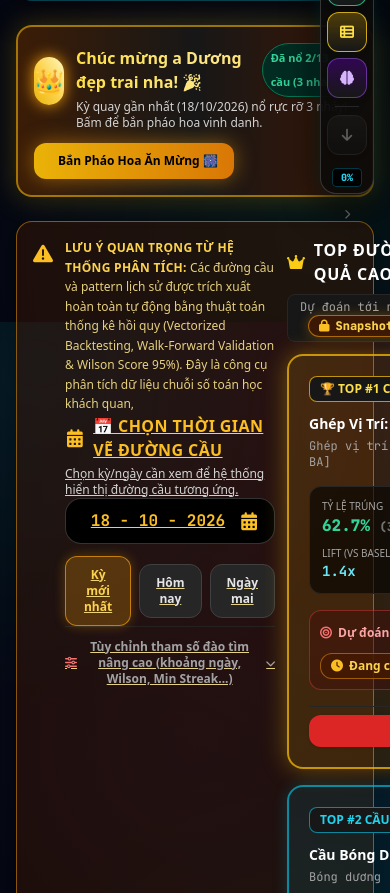
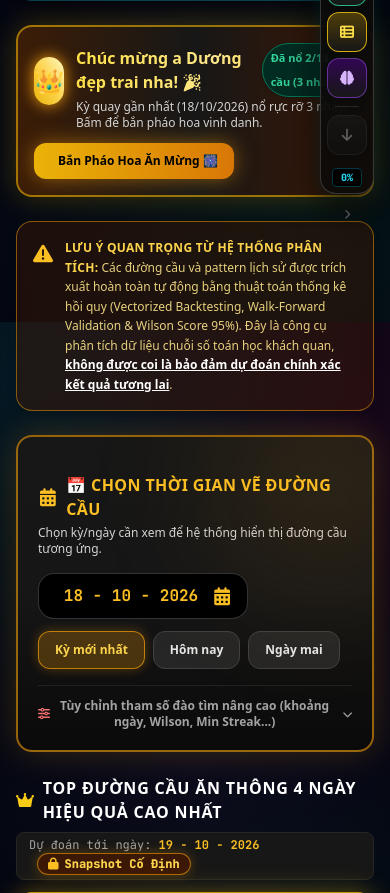
Before and after one commit to kevin180104/xsmb-app, a Flask app: page / in a window 390 px wide; the page is wider, and only the part inside the window is pictured. Shown: the part 522-1415 px from the top of that part. Run offline with Flask 3, Linux system fonts and the light colour scheme; data comes from the database, SQL or seed files in the repository; some libraries are stand-ins or nearby versions.

Commit message:
fix(ui): fix unclosed disclaimer tags and restore full-width responsive layout

```diff
--- a/templates/index.html
+++ b/templates/index.html
@@ -110,7 +110,11 @@
                 <i class="fa-solid fa-triangle-exclamation text-amber-400 text-xl mt-0.5 flex-shrink-0"></i>
                 <div class="text-xs text-amber-200/90 leading-relaxed">
                     <b class="text-amber-300 uppercase tracking-wide">Lưu ý quan trọng từ Hệ thống Phân tích:</b>
-                    Các đường cầu và pattern lịch sử được trích xuất hoàn toàn tự động bằng thuật toán thống kê hồi quy (Vectorized Backtesting, Walk-Forward Validation & Wilson Score 95%). Đây là công cụ phân tích dữ liệu chuỗi số toán học khách quan, <span class="underline font-            <!-- ========================================================================= -->
+                    Các đường cầu và pattern lịch sử được trích xuất hoàn toàn tự động bằng thuật toán thống kê hồi quy (Vectorized Backtesting, Walk-Forward Validation & Wilson Score 95%). Đây là công cụ phân tích dữ liệu chuỗi số toán học khách quan, <span class="underline font-bold text-white">không được coi là bảo đảm dự đoán chính xác kết quả tương lai</span>.
+                </div>
+            </div>
+
+            <!-- ========================================================================= -->
             <!-- 1. CHỌN THỜI GIAN VẼ ĐƯỜNG CẦU (ĐIỀU HƯỚNG MỐC VẼ ĐỒ THỊ SVG)             -->
             <!-- ========================================================================= -->
             <div id="draw-bridge-date-picker-card" class="bg-gradient-to-b from-neutral-900 via-neutral-900/95 to-neutral-950 border-2 border-amber-500/60 rounded-2xl p-5 md:p-6 shadow-[0_0_35px_rgba(245,158,11,0.2)] space-y-4 relative overflow-hidden">
```
